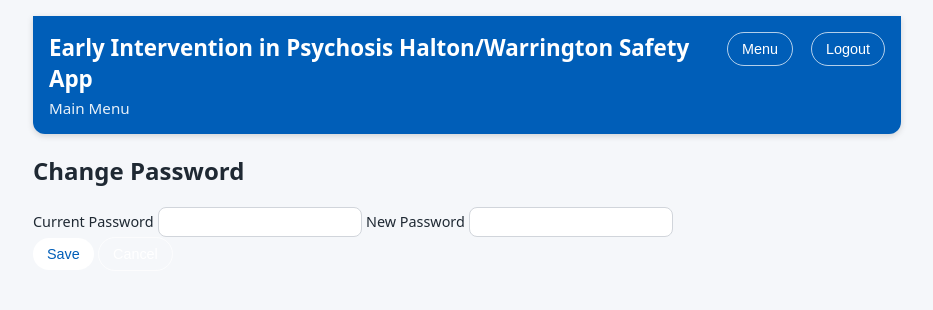
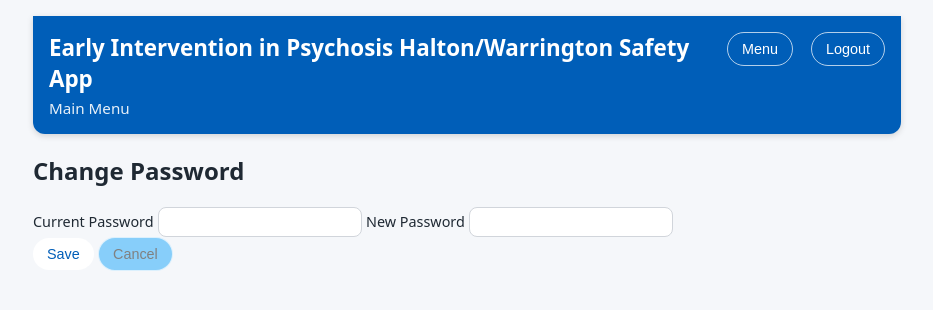
Before and after one commit to buttersbridge/nhs-safety-app, a website: page public/change-password.html in a window 1280 px wide. Shown: the whole page, without its empty margins (173-1106 px from the left). Drawn offline with Linux system fonts and the light colour scheme; sample sign-in values are in the browser's storage.

```diff
--- a/public/change-password.html
+++ b/public/change-password.html
@@ -34,7 +34,7 @@
 
       <div class="button-row">
         <button id="saveBtn" class="btn btn-primary">Save</button>
-        <button onclick="window.location.href='menu.html'" class="btn btn-outline">Cancel</button>
+        <button onclick="window.location.href='menu.html'" class="btn btn-cancel">Cancel</button>
       </div>
 
       <p id="msg" class="status-message"></p>
--- a/public/styles.css
+++ b/public/styles.css
@@ -100,6 +100,12 @@ body {
 .btn-outline {
   background: transparent;
   color: white;
+  border: 1px solid rgba(255, 255, 255, 0.7);
+}
+
+.btn-cancel{
+  background: lightskyblue;
+  color: gray;
   border: 1px solid rgba(255, 255, 255, 0.7);
 }
 
```
